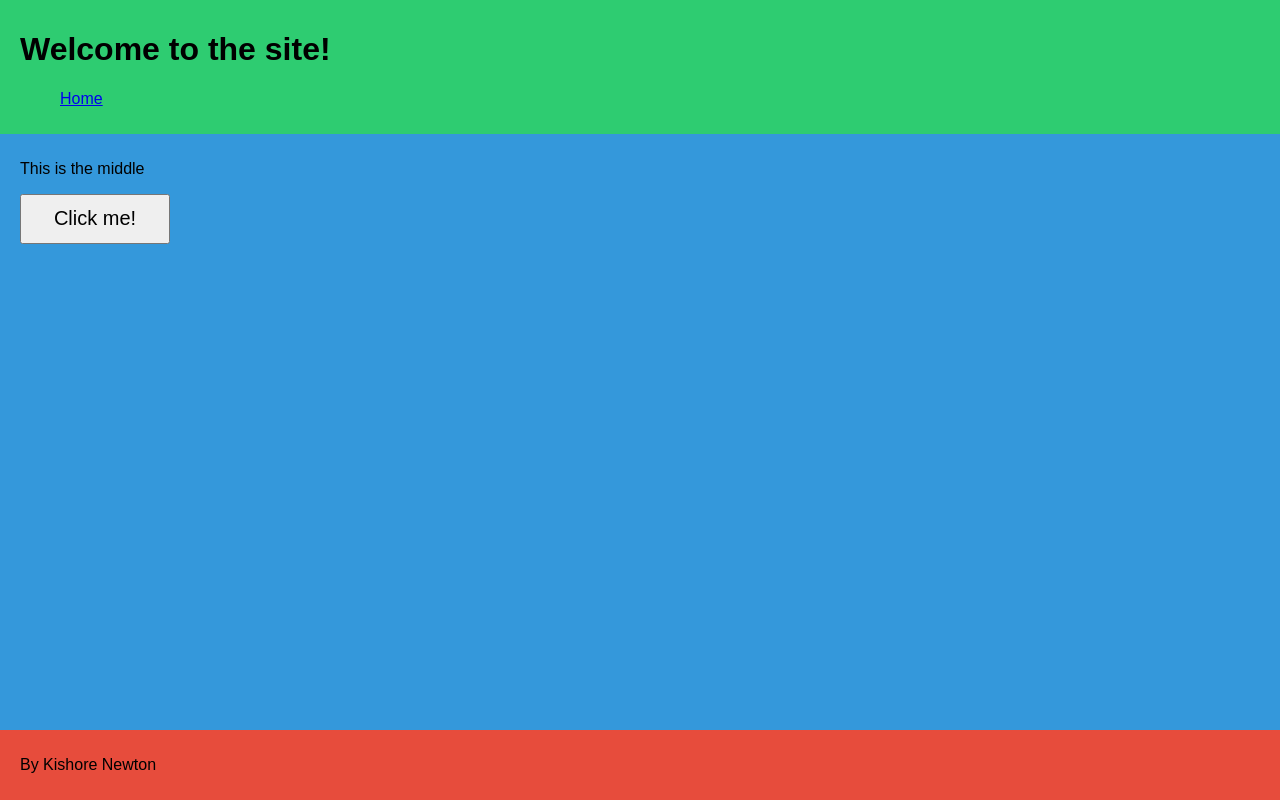
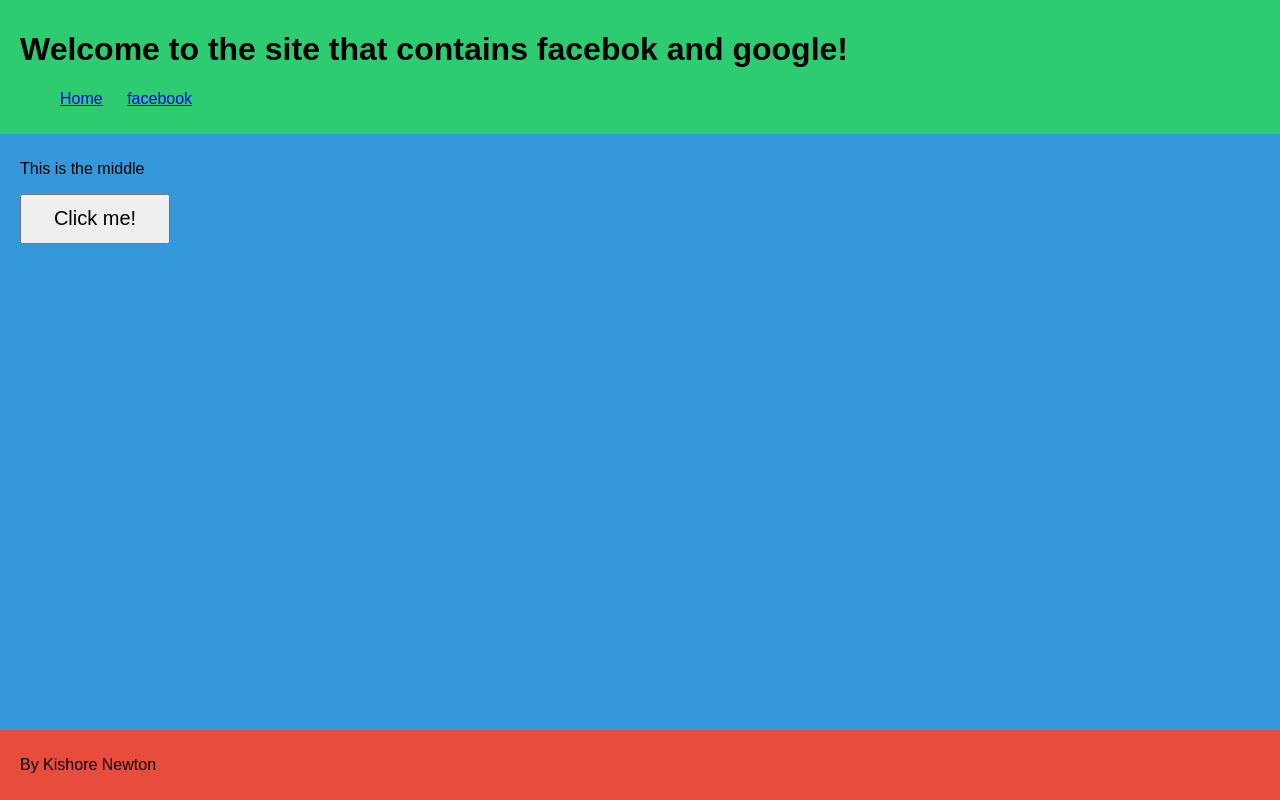
Before and after one commit to KishoreNewton/testSite2, a plain HTML site: page index.html in a window 1280 px wide. Drawn offline with Linux system fonts and the light colour scheme.

Commit message:
updated title

```diff
--- a/index.html
+++ b/index.html
@@ -11,10 +11,13 @@
         <div class="wrapper">
 
                 <div class="top">
-                    <h1>Welcome to the site!</h1>
+                    <h1>Welcome to the site that contains facebok and google!</h1>
                     <ul>
                         <li>
                             <a href="https://www.youtube.com/">Home</a>
+                        </li>
+                        <li>
+                            <a href="https://www.facebook.com/">facebook</a>
                         </li>
                     </ul>
                 </div>
```
